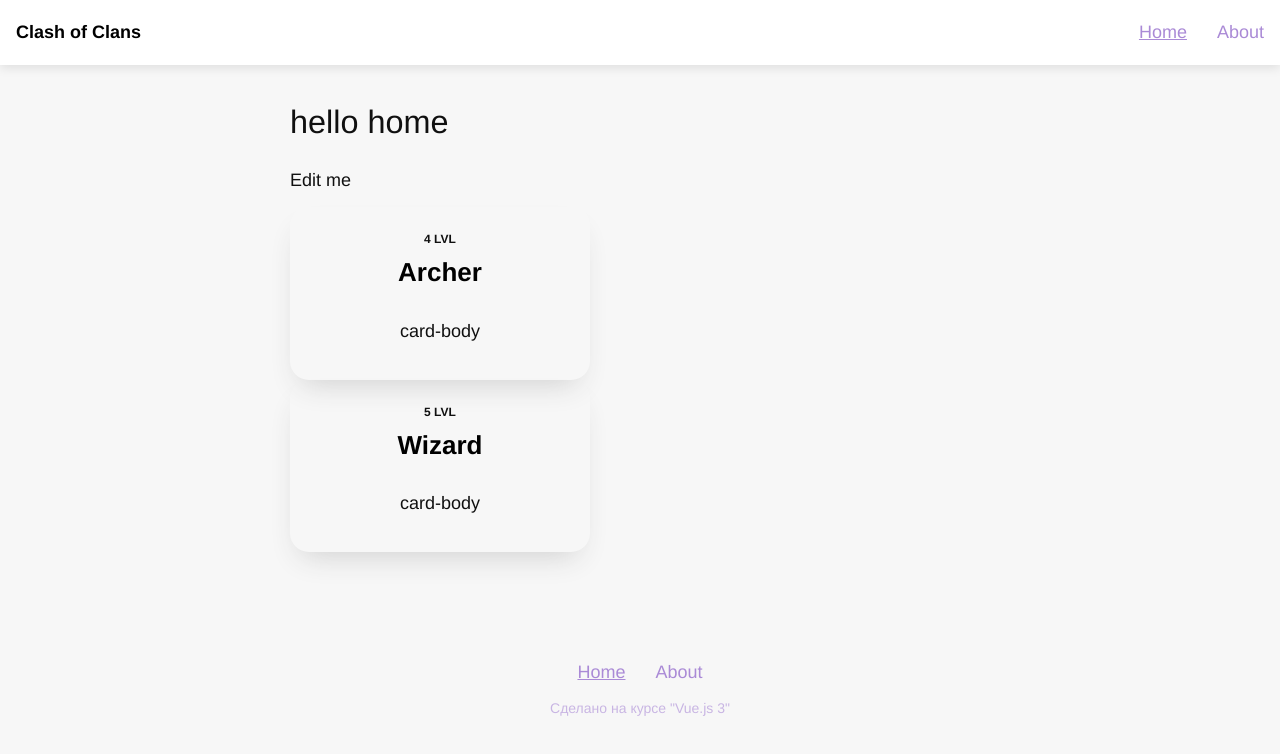
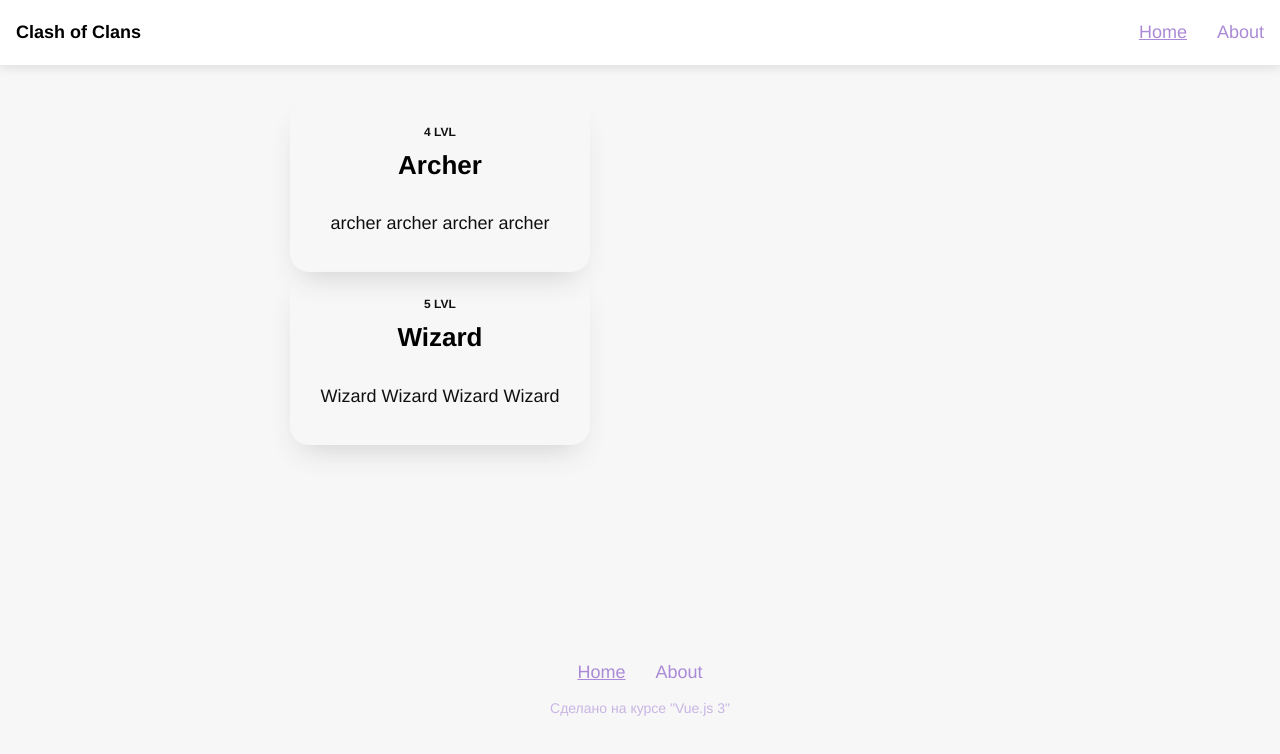
Before and after one commit to hijera/vue3-coc-hw, a Vue app: page /#/ in a window 1280 px wide. Shown: the top 754 px of the page. Built offline with nearby package versions, Linux system fonts and the light colour scheme.

Commit message:
added slosts for card

```diff
--- a/src/components/UI/Card.vue
+++ b/src/components/UI/Card.vue
@@ -3,7 +3,7 @@
     <span class="card-name">{{ name }}</span>
     <span class="card-title">{{ title }}</span>
     <div class="card-body">
-      card-body
+      <slot></slot>
     </div>
   </div>
 </template>
--- a/src/pages/home.vue
+++ b/src/pages/home.vue
@@ -1,9 +1,9 @@
 <template>
   <div class="md-body">
-    <h1>hello home</h1>
-    <p>Edit me</p>
     <div class="card__wrapper" v-for="item in items" :key="item.id">
-      <Card :name="`${item.lvl} lvl`" :title="item.title" />
+      <Card :name="`${item.lvl} lvl`" :title="item.title">
+        {{ item.descr }}
+      </Card>
     </div>
   </div>
 </template>
```
